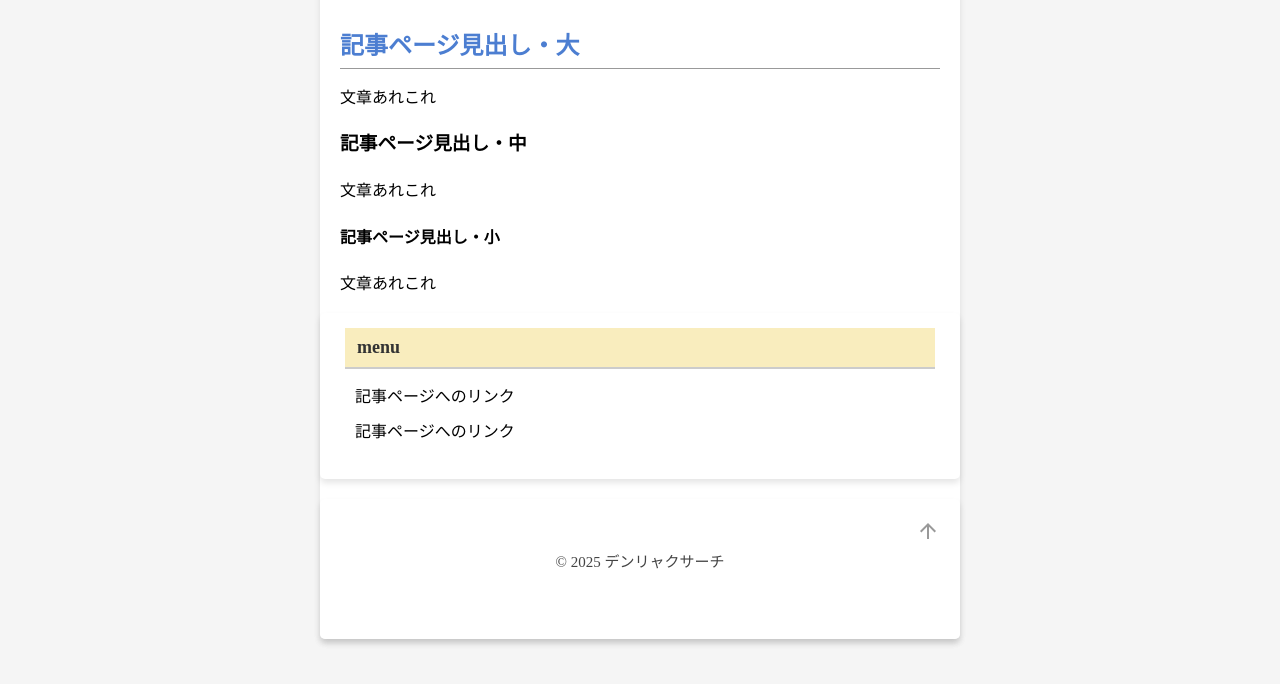
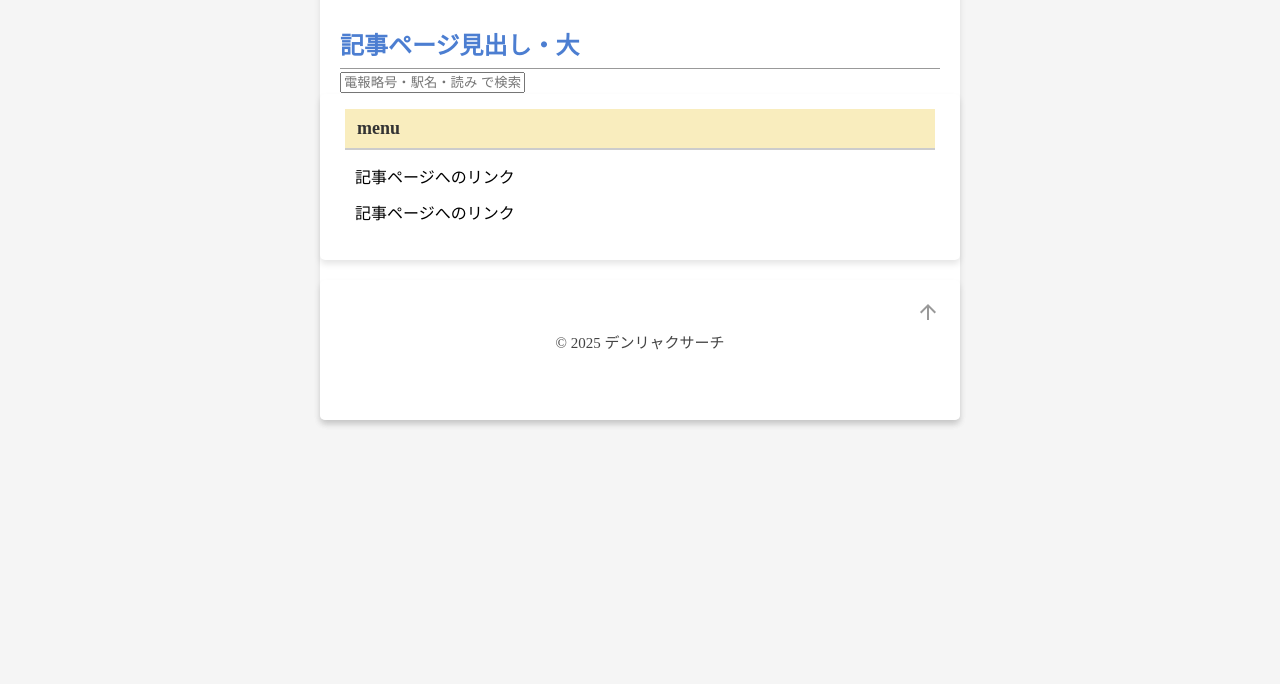
Before and after one commit to Mei8n/denryakusearch, a plain HTML site: page index.html in a window 1280 px wide. Shown: the part 58-742 px from the top of the page. Drawn offline with Linux system fonts and the light colour scheme.

Commit message:
Update index.html

```diff
--- a/index.html
+++ b/index.html
@@ -15,11 +15,10 @@
 </header>
 <main>
 <h2>記事ページ見出し・大</h2>
-<p>文章あれこれ</p>
-<h3>記事ページ見出し・中</h3>
-<p>文章あれこれ</p>
-<h4>記事ページ見出し・小</h4>
-<p>文章あれこれ</p>
+<input type="text" id="searchBox" placeholder="電報略号・駅名・読み で検索">
+<div id="resultArea"></div>
+<script src="script.js"></script>
+
 </main>
 <aside>
 <div class="title">menu</div>
```
